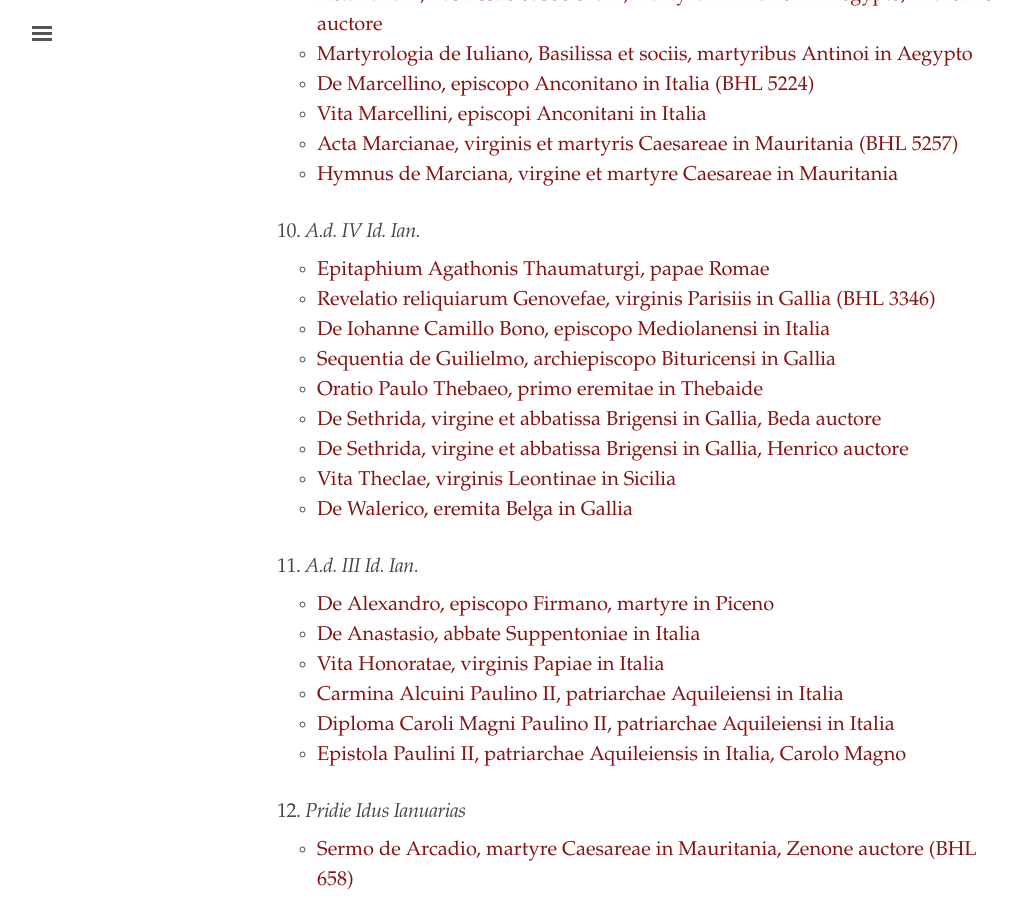
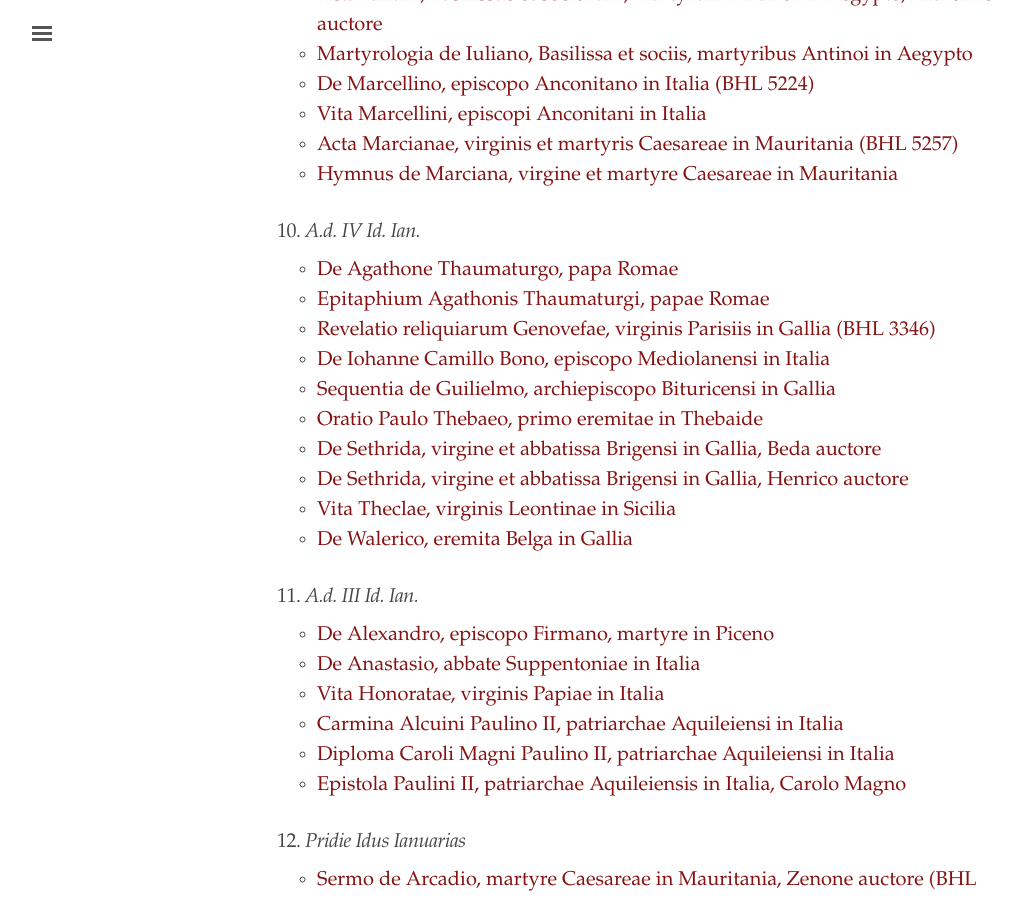
Before and after one commit to cjkoepke1/latin-hagiography, a Jekyll site: the page built from index.md, in a window 1280 px wide and 900 px high, scrolled down 3395 px. Shown: the whole window, without its empty margins (3-1025 px from the left). Built offline with Jekyll 4.4.1, drawn with Linux system fonts in a browser that asks for light colours.

Commit message:
Added De Agathone Thaumaturgo

```diff
--- a/index.md
+++ b/index.md
@@ -120,6 +120,7 @@
 
 ### 10. *A.d. IV Id. Ian.*
 
+- [De Agathone Thaumaturgo, papa Romae](https://cjkoepke1.github.io/latin-hagiography/texts/de-agathone-thaumaturgo/)
 - [Epitaphium Agathonis Thaumaturgi, papae Romae](https://cjkoepke1.github.io/latin-hagiography/texts/epitaphium-agathonis/)
 - [Revelatio reliquiarum Genovefae, virginis Parisiis in Gallia (BHL 3346)](https://cjkoepke1.github.io/latin-hagiography/texts/revelatio-genovefae/)
 - [De Iohanne Camillo Bono, episcopo Mediolanensi in Italia](https://cjkoepke1.github.io/latin-hagiography/texts/de-iohanne-bono/)
```
